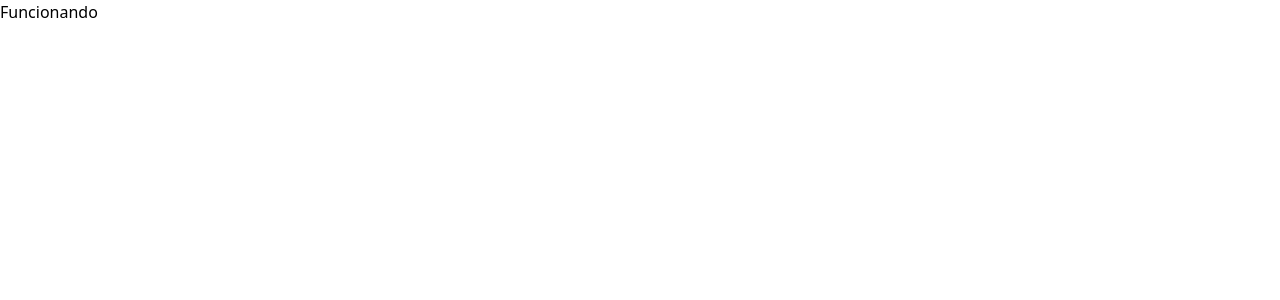
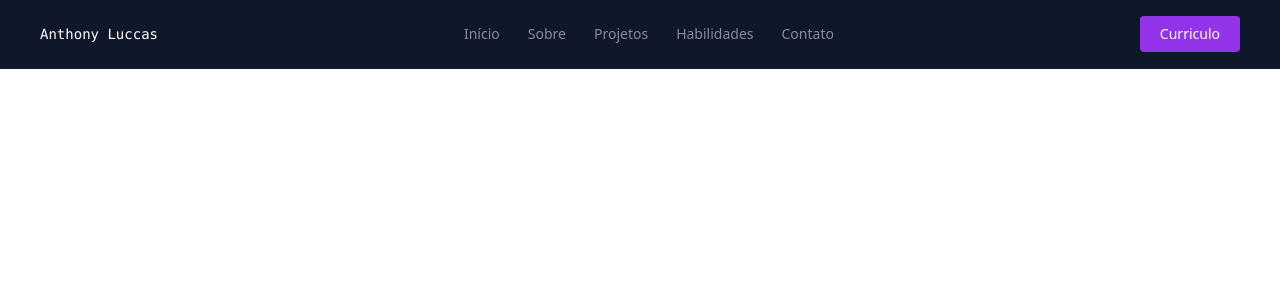
Before and after one commit to anthonyluccas/portfolio, a React app: page / in a window 1280 px wide. Shown: the top 300 px of the page. Built offline with nearby package versions, Linux system fonts and the light colour scheme; the HTML template or start-up script is replaced by a standard one.

Commit message:
feat: add navbar component

```diff
--- a/src/App.jsx
+++ b/src/App.jsx
@@ -1,8 +1,10 @@
+import Navbar from "./components/Navbar";
+
 function App() {
   return (
-    <div>
-      <h1>Funcionando</h1>
-    </div>
+    <main>
+      <Navbar />
+    </main>
   );
 }
 
--- /dev/null
+++ b/src/components/Navbar.jsx
@@ -0,0 +1,46 @@
+function Navbar() {
+  return (
+    <nav className="flex items-center justify-between px-10 py-4 bg-[#0f172a] border-b border-white/5 sticky top-0 z-50">
+      <span className="font-mono text-sm text-white">Anthony Luccas</span>
+
+      <div className="flex gap-7">
+        <a
+          href="#inicio"
+          className="text-sm text-white/50 hover:text-white transition-colors"
+        >
+          Início
+        </a>
+        <a
+          href="#sobre"
+          className="text-sm text-white/50 hover:text-white transition-colors"
+        >
+          Sobre
+        </a>
+        <a
+          href="#projetos"
+          className="text-sm text-white/50 hover:text-white transition-colors"
+        >
+          Projetos
+        </a>
+        <a
+          href="#habilidades"
+          className="text-sm text-white/50 hover:text-white transition-colors"
+        >
+          Habilidades
+        </a>
+        <a
+          href="#contato"
+          className="text-sm text-white/50 hover:text-white transition-colors"
+        >
+          Contato
+        </a>
+      </div>
+
+      <button className="bg-purple-600 hover:bg-[#5d5cff] text-white text-sm px-5 py-2 rounded transition-colors">
+        Curriculo
+      </button>
+    </nav>
+  );
+}
+
+export default Navbar;
```
